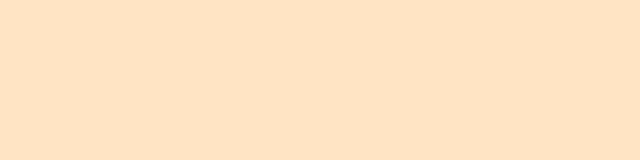
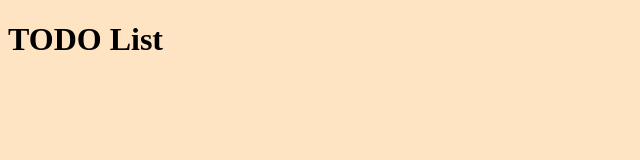
Before and after one commit to davidcramb/ng-todo-demo, a website: page index.html in a window 1280 px wide. Shown: the whole page, without its empty margins (0-640 px from the left). Drawn offline with Linux system fonts and the light colour scheme.

Commit message:
fixed script source

```diff
--- a/index.html
+++ b/index.html
@@ -6,6 +6,7 @@
   <link rel="stylesheet" type="text/css" href="styles/main.css">
 </head>
 <body>
-  <script src="app.js"></script>
+<h1> TODO List</h1>
+  <script src="app/app.js"></script>
 </body>
 </html>
```
